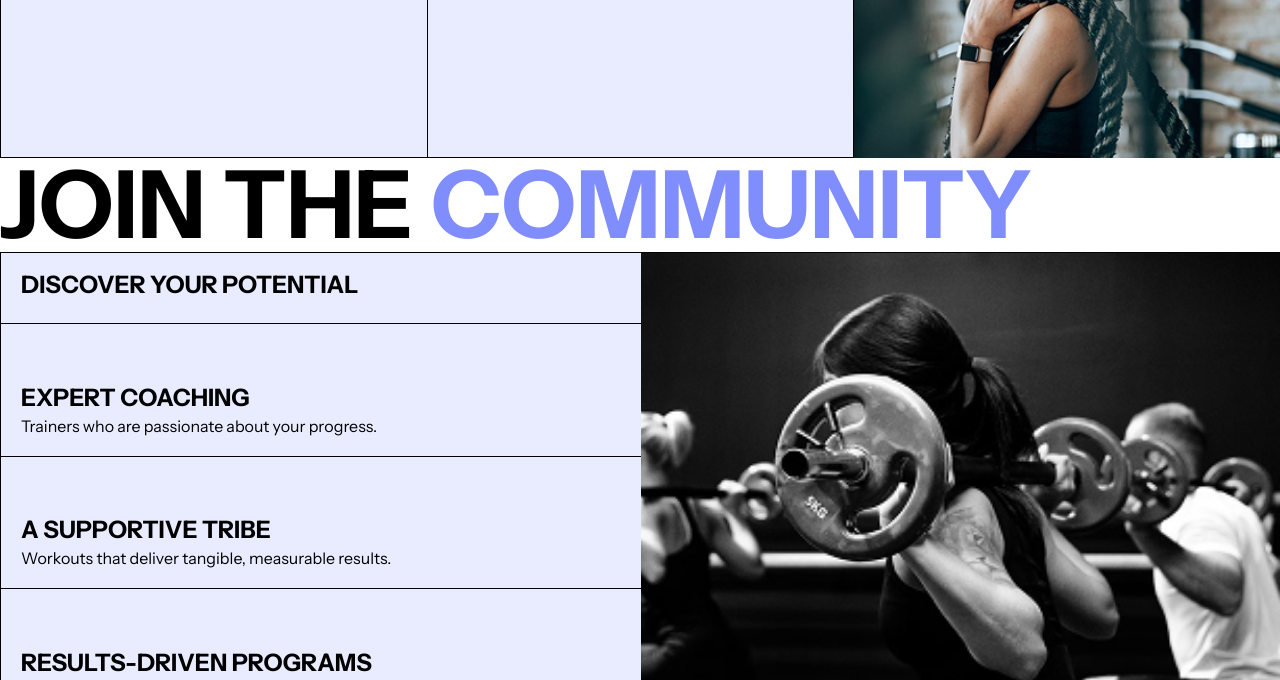
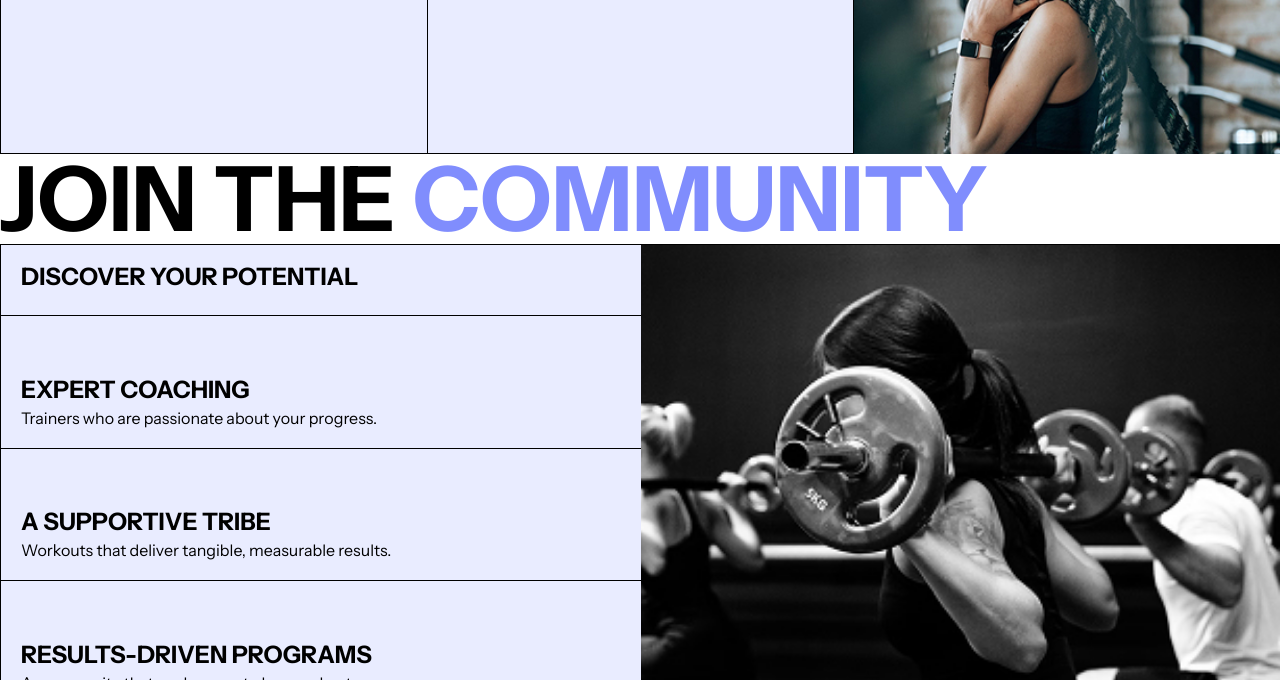
Before and after one commit to IrakliAmbroladze/primal-training, a plain HTML site: page index.html in a window 1280 px wide. Shown: the part 608-1288 px from the top of the page. Drawn offline with Linux system fonts and the light colour scheme.

Commit message:
refac: header size set to 90 for better ui

```diff
--- a/scss/_utilities.scss
+++ b/scss/_utilities.scss
@@ -110,7 +110,7 @@ body {
   }
 
   .header {
-    font-size: 94px;
+    font-size: 90px;
   }
 
   .community-content-list,
```
Also changed, not shown: css/main.css.
